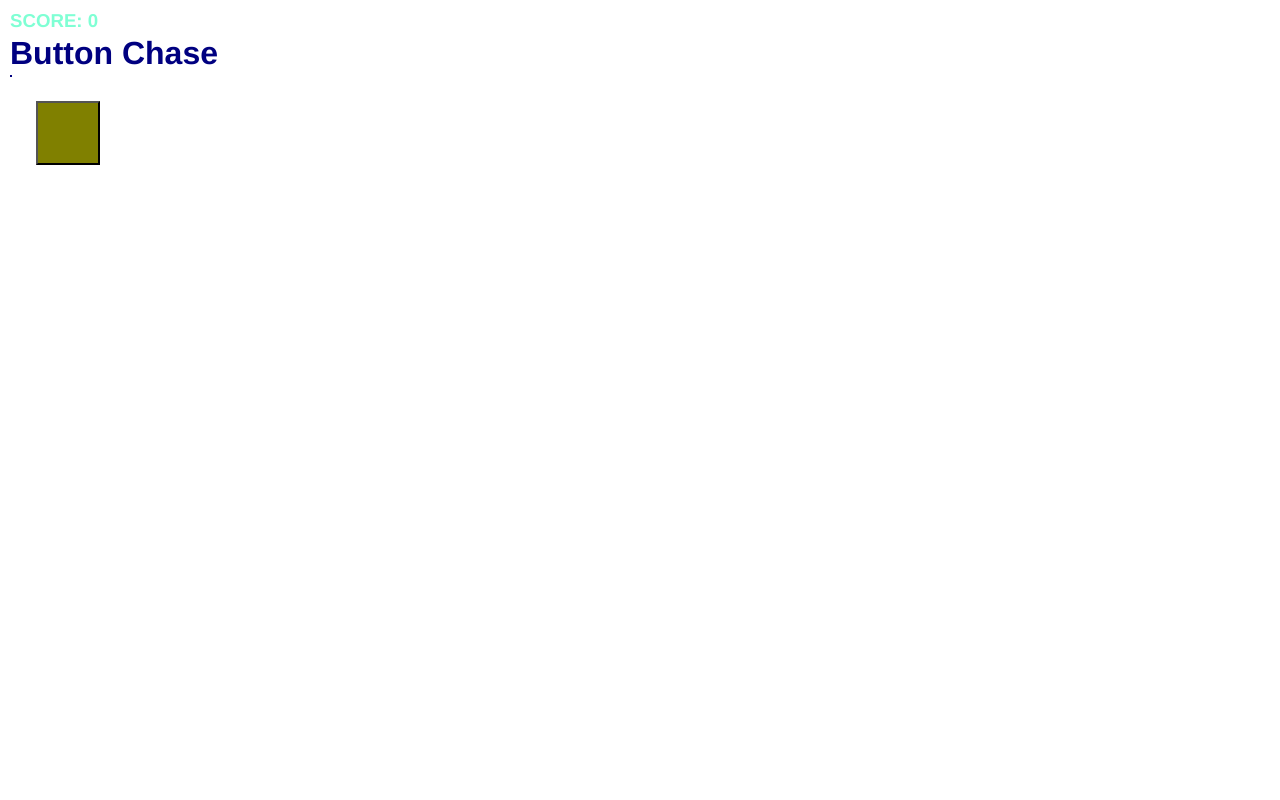
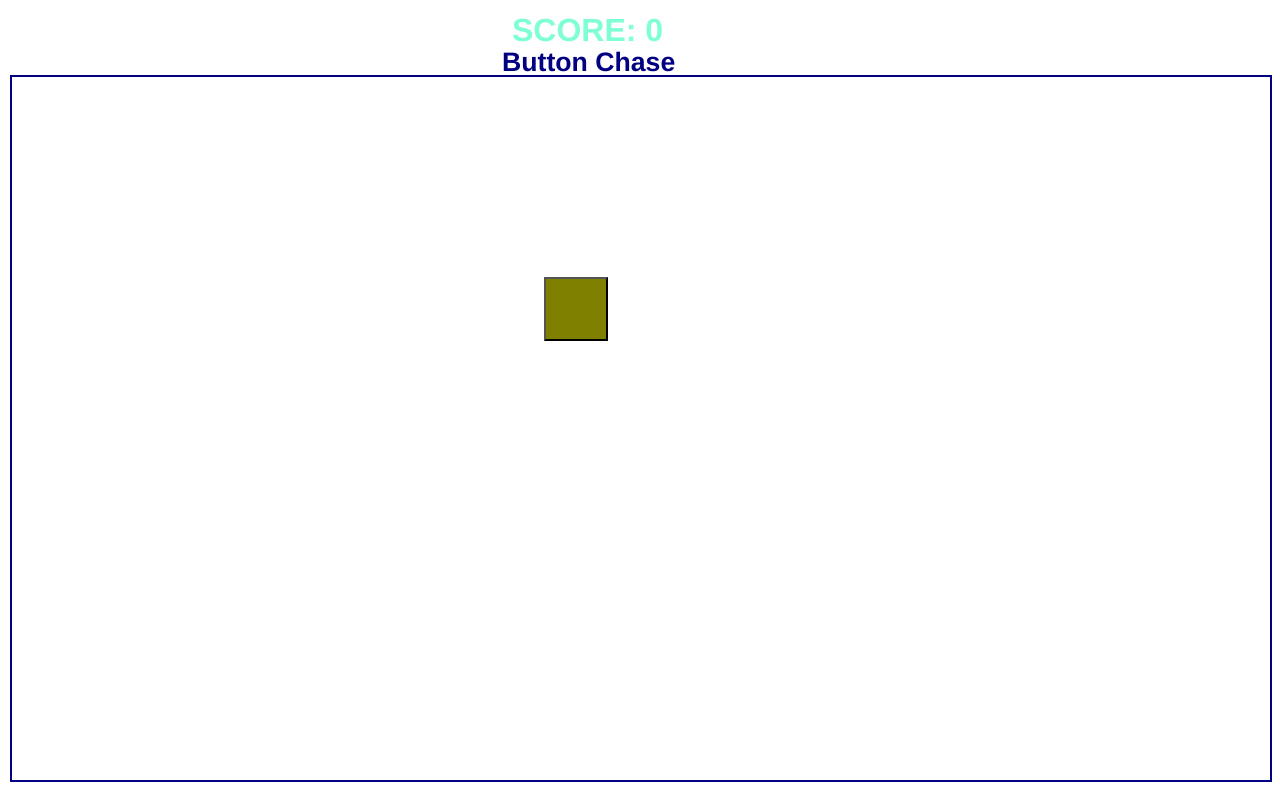
Before and after one commit to bilalsarimeseli/Hit-The-Square-JS-Game, a plain HTML site: page index.html in a window 1280 px wide. Drawn offline with Linux system fonts and the light colour scheme.

Commit message:
game board added with scorelabel

```diff
--- a/game.js
+++ b/game.js
@@ -2,20 +2,46 @@ var score = 0;
 var aWidth;
 var aHeight;
 var timer;
-var iterations;
+var iterations = 0;
 
-window.addEventListener('load', setGameArea);
-function setGameArea(){
-    aWidth = innerWidth;
-    aHeight = innerHeight;
-    aWidth -= 22;
-    aHeight -= 97;
-    document.getElementById('gameArea').style.width = aWidth + 'px';
-    document.getElementById('gameArea').style.height = aHeigth + 'px';
-    document.getElementById('point').addEventListener('click', detectHit);
+window.addEventListener("load", setGameArea);
+function setGameArea() {
+  aWidth = innerWidth;
+  aHeight = innerHeight;
+  aWidth -= 22;
+  aHeight -= 97;
+  document.getElementById("gameArea").style.width = aWidth + "px";
+  document.getElementById("gameArea").style.height = aHeight + "px";
+  document.getElementById("point").addEventListener("click", detectHit);
+  aWidth -= 74;
+  aHeight -= 74;
+  movePoint();
+  titleShift();
 }
 
-function detectHit(){
-    score += 1;
-    document.getElementById('scoreBoard').innerHTML = "SCORE " + score;
+function detectHit() {
+  score += 1;
+  document.getElementById("scoreBoard").innerHTML = "SCORE " + score;
 }
+
+function movePoint() {
+  var x = Math.floor(Math.random() * aWidth);
+  var y = Math.floor(Math.random() * aHeight);
+  if (x < 10) x = 10;
+  if (y < 10) y = 10;
+  document.getElementById("point").style.left = x + "px";
+  document.getElementById("point").style.top = y + "px";
+  if (iterations < 30) timer = setTimeout("movePoint()", 800);
+  else {
+    document.getElementById("scoreBoard").innerHTML += "     Game Over!";
+    document.getElementById("point").removeEventListener("click", detectHit);
+    clearTimeout(timer);
+  }
+}
+
+function titleShift(){
+  var xTitle = Math.floor(Math.random() * aWidth);
+  if (xTitle < 10) xTitle = 10;
+  document.getElementById("pageTitle").style.left = xTitle + "px";
+  if(iterations < 30) timer = setTimeout("titleShift()", 800);
+};
--- a/index.html
+++ b/index.html
@@ -5,6 +5,7 @@
     <meta name="viewport" content="width=device-width, initial-scale=1.0" />
     <title>HITHESQUARE</title>
     <link rel="stylesheet" type="text/css" href="styles.css" />
+    <script type="text/javascript" src="game.js"></script>
   </head>
   <body>
     <div id="scoreBoard">SCORE: 0</div>
--- a/styles.css
+++ b/styles.css
@@ -1,17 +1,20 @@
 #scoreBoard {
   font-family: Arial Arial, Helvetica, sans-serif;
-  font-size: 14pt;
+  font-size: 24pt;
   color: aquamarine;
   font-weight: bold;
   position: absolute;
   top: 10px;
-  left: 10px;
+  left: 40%;
   height: 25px;
+  margin-top: 2px;
+
 }
 
 #pageTitle {
+  margin-top: 12px;
   font-family: Arial Arial, Helvetica, sans-serif;
-  font-size: 24pt;
+  font-size: 20pt;
   font-weight: bold;
   color: navy;
   position: absolute;
@@ -24,7 +27,7 @@
   position: absolute;
   top: 75px;
   left: 10px;
-  border: 1px navy solid;
+  border: 2px navy solid;
 }
 
 #point {
```
